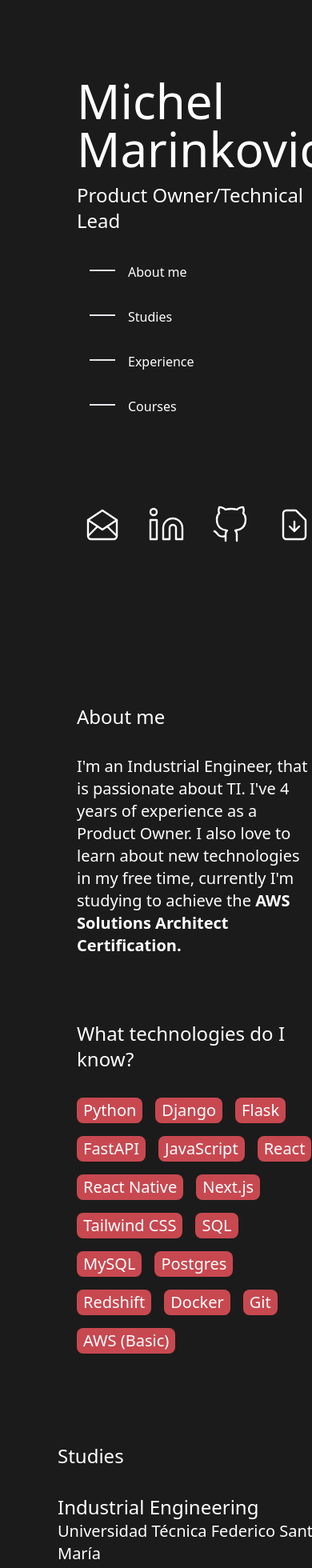
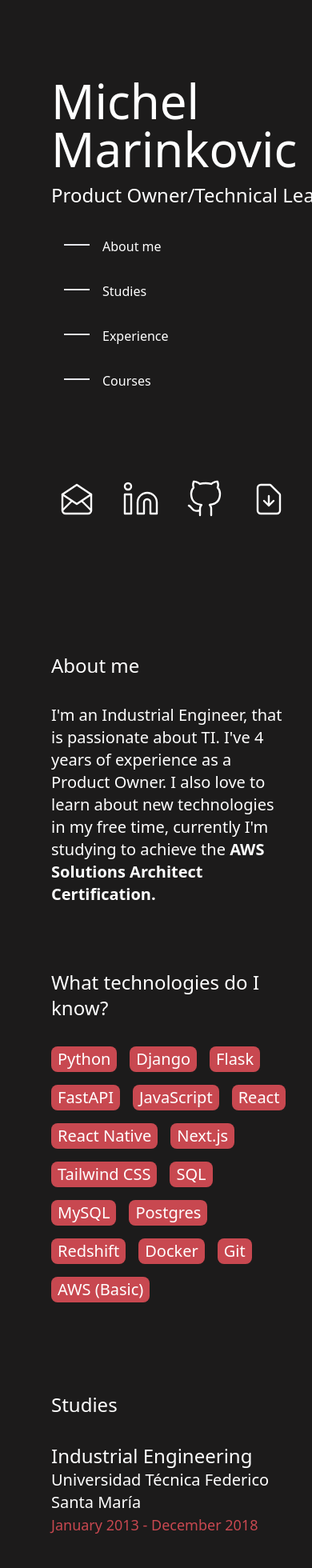
Before and after one commit to michelmarinkovice/resume, a Next.js app: page /home in a window 390 px wide. Shown: the top 1960 px of the page at 80% size. Built offline with nearby package versions, Linux system fonts and the light colour scheme.

Commit message:
fixing responsive design

```diff
--- a/src/pages/home.tsx
+++ b/src/pages/home.tsx
@@ -7,8 +7,8 @@ const Home = () => {
     return (
       <div>
         <div className="flex flex-col md:flex-row">
-            <div className= "flex flex-col w-screen max-w-screen-lg mx-12 mt-24 mb-8 justify-between">
-              <div className="md:sticky top-40 ml-12">
+            <div className= "flex flex-col w-screen max-w-screen-lg mx-12 mt-24 justify-between">
+              <div className="md:sticky top-40 ml-4 md:ml-12">
                 <h1 className="text-6xl text-white mb-3">Michel Marinkovic</h1>
                 <h2 className="text-2xl text-white mb-5">Product Owner/Technical Lead</h2>
                 <ol className="flex flex-row">
@@ -44,7 +44,7 @@ const Home = () => {
                   </li>
                 </ol>
               </div>
-              <div className="flex flex-row gap-4 md:sticky bottom-24 ml-12 pt-24">
+              <div className="flex flex-row gap-4 md:sticky bottom-24 ml-4 md:ml-12 pt-24">
                 <span>
                   <a href="https://mail.google.com/mail/u/0/?fs=1&to=michel.marinkovic@gmail.com&tf=cm" title="Contact me">
                     <svg className="h-12 w-16"  width="24" height="24" viewBox="0 0 24 24" strokeWidth="1.2" stroke="#fff" fill="none" strokeLinecap="round" strokeLinejoin="round">  <path stroke="none" d="M0 0h24v24H0z"/>  <polyline points="3 9 12 15 21 9 12 3 3 9" />  <path d="M21 9v10a2 2 0 0 1 -2 2h-14a2 2 0 0 1 -2 -2v-10" />  <line x1="3" y1="19" x2="9" y2="13" />  <line x1="15" y1="13" x2="21" y2="19" /></svg>
@@ -69,7 +69,7 @@ const Home = () => {
                 </span>
               </div>
             </div>
-            <div className="flex flex-col w-screen max-w-screen-lg mx-12">
+            <div className="flex flex-col w-screen max-w-screen-lg mx-4 md:mx-12">
               <div className="mx-6 mt-36 hover:bg-[#313132] py-6 px-6 rounded-lg">
                 <h2 id="about-me" className="text-2xl text-white mb-8"> About me</h2>
                 <p className="text-xl text-white flex-wrap">
@@ -93,9 +93,9 @@ const Home = () => {
               </div>
 
               <div className="hover:bg-[#313132] py-6 mb-6 mt-16 rounded-lg">
-                <h2 id="studies" className="text-2xl text-white mx-6 mb-8">Studies</h2>
+                <h2 id="studies" className="text-2xl text-white mx-12 mb-8">Studies</h2>
                 <ol className="flex flex-col">
-                  <li className="mx-6">
+                  <li className="mx-12">
                     <div></div>
                     <div className="text-2xl text-white">
                       Industrial Engineering
@@ -111,7 +111,7 @@ const Home = () => {
               </div>
 
               <div className="hover:bg-[#313132] py-6 px-6 mb-6 mt-6 rounded-lg">
-                <h2 id="experience" className="text-2xl text-white mb-8">Experience</h2>
+                <h2 id="experience" className="text-2xl text-white mb-8 mx-6">Experience</h2>
                 <div className="relative border-s border-technical-pill-color">
                   <ol className="flex flex-col">
                     <div className="absolute w-3 h-3 bg-technical-pill-color rounded-full mt-1.5 -start-1.5 border border-technical-pill-color"></div>
@@ -149,7 +149,7 @@ const Home = () => {
                 </div>
               </div>
               <div className="hover:bg-[#313132] py-6 px-6 mb-6 rounded-lg">
-                <h2 id ="courses" className="text-2xl text-white mb-8">Courses</h2>
+                <h2 id ="courses" className="text-2xl text-white mb-8 mx-6">Courses</h2>
                 <div className="relative border-s border-technical-pill-color">
                   <ol className="flex flex-col">
                     <div className="absolute w-3 h-3 bg-technical-pill-color rounded-full mt-1.5 -start-1.5 border border-technical-pill-color"></div>
```
